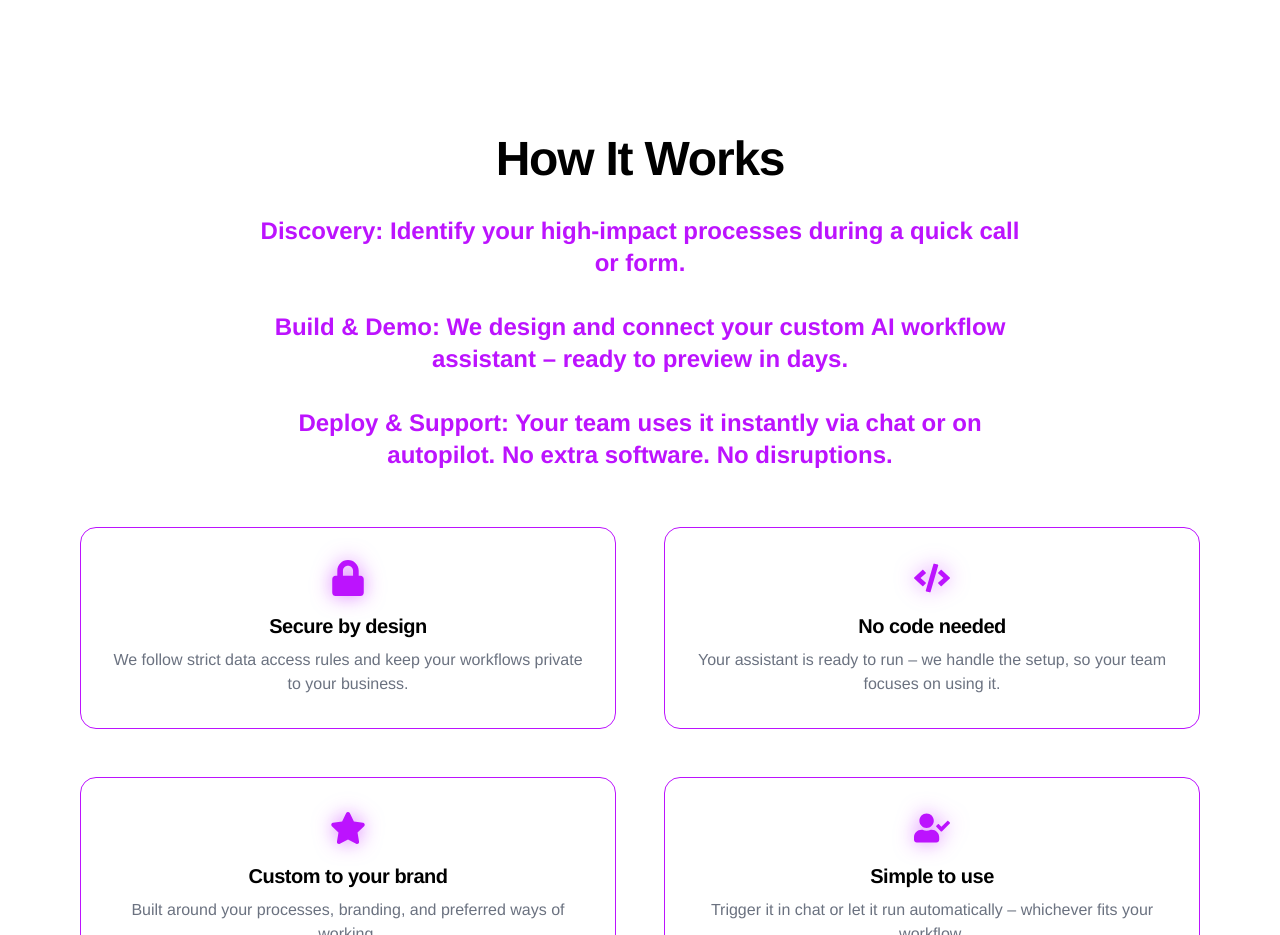
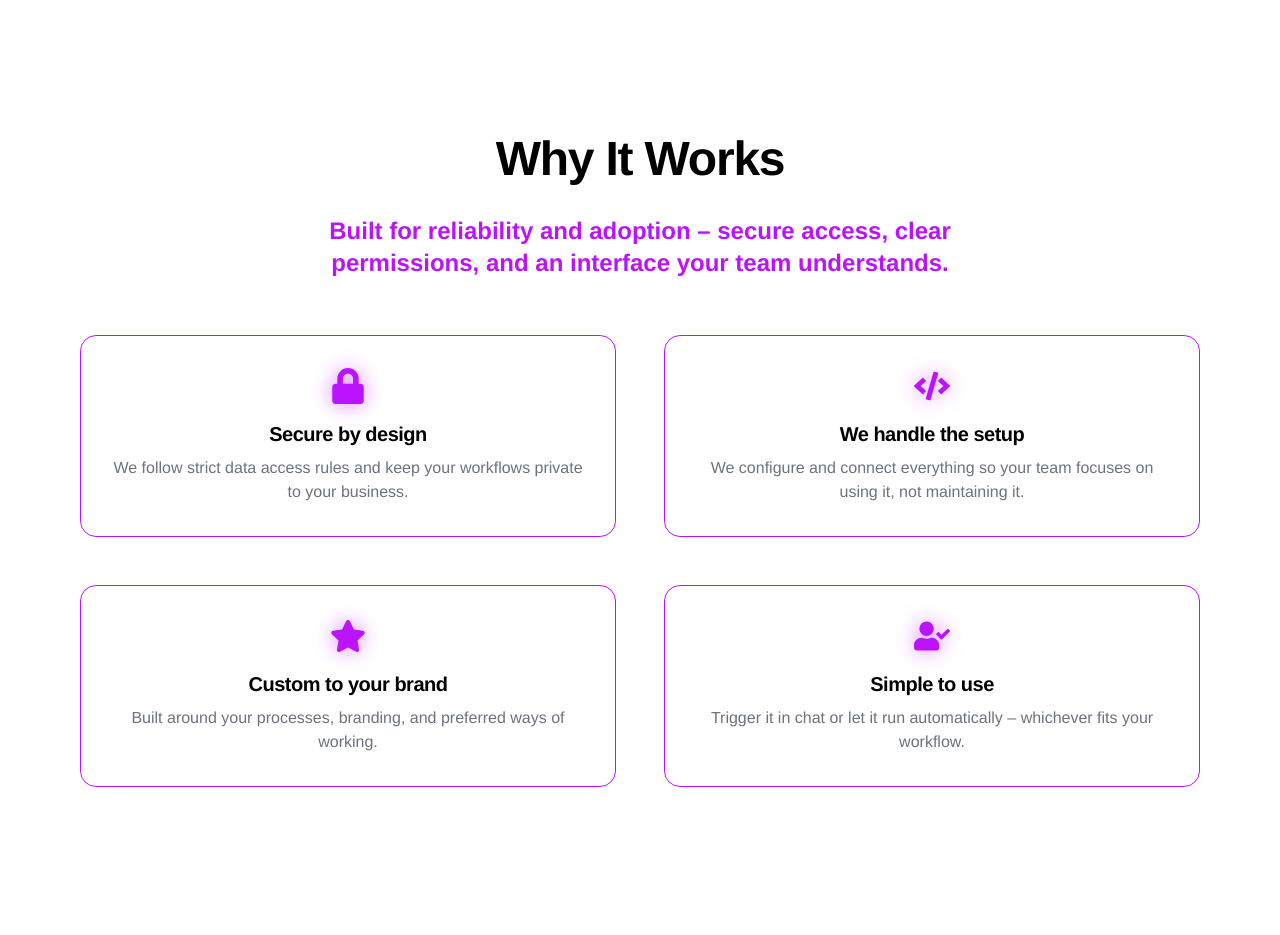
Before and after one commit to Kalcho8233/OmniNexAIWebsite, a Next.js app: page / in a window 1280 px wide. Shown: the part 1600-2535 px from the top of the page. Built offline with nearby package versions, Linux system fonts and the light colour scheme.

Commit message:
Update HowItWorks.jsx

```diff
--- a/components/HowItWorks.jsx
+++ b/components/HowItWorks.jsx
@@ -1,7 +1,7 @@
 import { motion } from 'framer-motion';
 import { FaLock, FaCode, FaStar, FaUserCheck } from 'react-icons/fa';
 
-export default function HowItWorks() {
+export default function WhyItWorks() {
   return (
     <section className="py-20 px-6 md:px-20 bg-white">
       <motion.h2
@@ -11,10 +11,10 @@ export default function HowItWorks() {
         transition={{ duration: 0.5, ease: 'easeOut' }}
         viewport={{ once: true }}
       >
-        How It Works
+        Why It Works
       </motion.h2>
 
-      {/* Steps above cards */}
+      {/* Кратко описание вместо стъпки */}
       <motion.div
         className="text-center mb-14"
         initial={{ opacity: 0, y: 10 }}
@@ -23,11 +23,7 @@ export default function HowItWorks() {
         viewport={{ once: true }}
       >
         <p className="text-neonPurple text-lg md:text-2xl font-semibold leading-relaxed max-w-3xl mx-auto">
-          Discovery: Identify your high-impact processes during a quick call or form.<br/>
-          <br/>
-          Build & Demo: We design and connect your custom AI workflow assistant – ready to preview in days.<br/>
-          <br/>
-          Deploy & Support: Your team uses it instantly via chat or on autopilot. No extra software. No disruptions.
+          Built for reliability and adoption – secure access, clear permissions, and an interface your team understands.
         </p>
       </motion.div>
 
@@ -58,8 +54,8 @@ export default function HowItWorks() {
           <div className="mb-4 flex items-center justify-center">
             <FaCode size={36} className="text-neonPurple drop-shadow-[0_0_10px_#BC13FE88]" />
           </div>
-          <h3 className="text-xl font-semibold text-black mb-2 tracking-tight">No code needed</h3>
-          <p className="text-gray-500 text-base">Your assistant is ready to run – we handle the setup, so your team focuses on using it.</p>
+          <h3 className="text-xl font-semibold text-black mb-2 tracking-tight">We handle the setup</h3>
+          <p className="text-gray-500 text-base">We configure and connect everything so your team focuses on using it, not maintaining it.</p>
         </motion.div>
 
         {/* 3 */}
```
